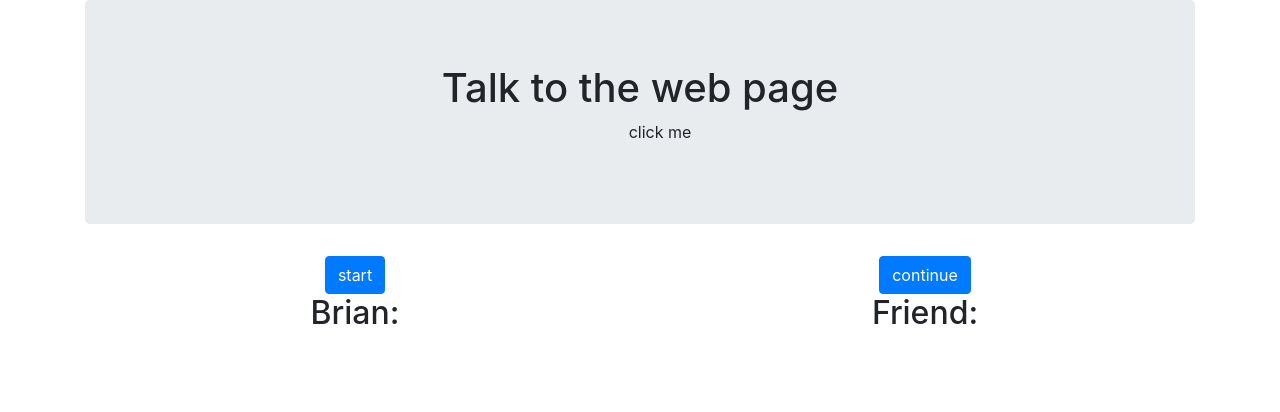
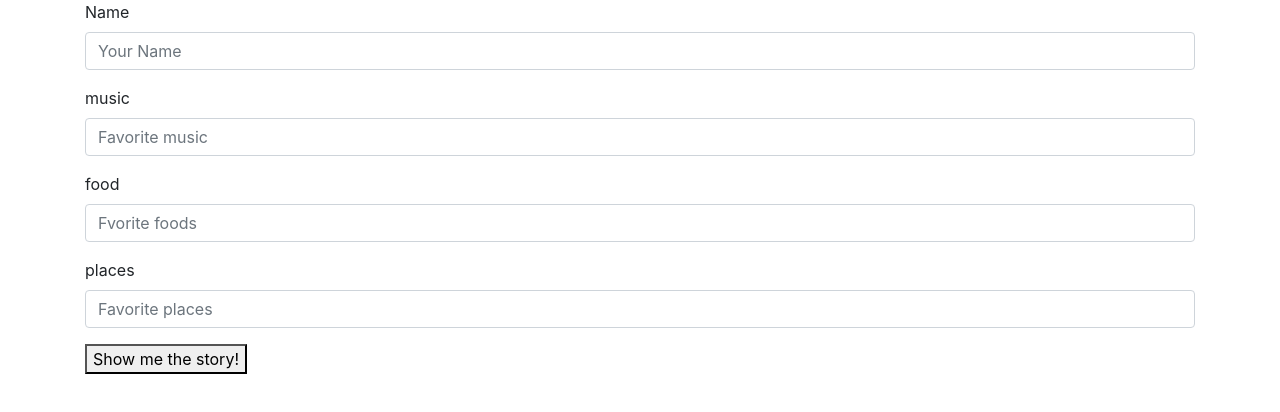
Before and after one commit to bpalowski/Wed--1, a plain HTML site: page index.html in a window 1280 px wide. Drawn offline with nearby package versions, Linux system fonts and the light colour scheme.

Commit message:
Added html,css,js

```diff
--- a/css/styles.css
+++ b/css/styles.css
@@ -1,7 +1,3 @@
-.jumbotron{
-  text-align: center;
+#list{
+  display: none;
 }
-
-#header:hover{
-  background-color: : green;
-}
--- a/index.html
+++ b/index.html
@@ -6,47 +6,45 @@
   <link rel="stylesheet" type="text/css" href="css/styles.css">
   <script src="js/jquery-3.3.1.js"></script>
   <script src="js/scripts.js"></script>
-  <meta charset="utf-8">
-  <title>project</title>
+  <title>Form</title>
 </head>
 
 <body>
   <div class="container">
-    <div class="jumbotron">
-    <h1>Talk to the web page</h1>
-    <ul id="header">click me</ul>
-  </div>
-</div>
-
-
-  <div class="container">
-    <div class="row">
-
-      <div class="col-md-6 text-center">
-
-    <button class="btn btn-primary" id="first_question">start</button>
-  </div>
-    <div class="col-md-6 text-center">
-    <button class="btn btn-primary" id="second_question">continue</button>
-  </div>
 
 
 
+        <form id="Info">
+        <div class="form-group">
+          <label for="animal">Name</label>
+          <input id="animal" type="text" class="form-control"  placeholder="Your Name">
+        </div>
+        <div class="form-group">
+          <label for="music">music</label>
+          <input id="music"type="text" class="form-control" placeholder="Favorite music">
+        </div>
+        <div class="form-group">
+          <label for="food">food</label>
+          <input id="food" type="text" class="form-control"  placeholder="Fvorite foods">
+        </div>
+        <div class="form-group">
+          <label for="places">places</label>
+          <input id="places" type="text" class="form-control"  placeholder="Favorite places">
+        </div>
+        <button type="submit" class=".btn-primary">Show me the story!</button>
 
-      <div class="col-md-6 text-center">
-        <h2>Brian:</h2>
-        <ul id="you">
+      </form>
+
+      <div id="list">
+        <h2> Your Info </h2>
+        <ul>
+          <li><span class="animal"></span></li>
+          <li><span class="music"></span></li>
+          <li><span class="food"></span></li>
+          <li><span class="places"></span></li>
         </ul>
-      </div>
-
-      <div class="col-md-6 text-center">
-
-        <h2>Friend:</h2>
-        <ul id="me">
-        </ul>
-
-    </div>
-    </row>
+</div>
 </div>
 </body>
 </html>
+<!DOCTYPE html>
--- a/js/scripts.js
+++ b/js/scripts.js
@@ -1,17 +1,19 @@
-/* it allows you to speak with somone */
-$(document).ready(function(){
-$("button#first_question").click(function(){
-$("ul#you").prepend("<li>hello</li>");
+    $(document).ready(function() {
+    $("form#Info").submit(function(event){
+    var animalInput = $("input#animal").val();
+    var musicInput = $("input#music").val();
+    var foodInput = $("input#food").val();
+    var placesInput = $("input#places").val();
+
+
+
+    $(".animal").text(animalInput);
+    $(".music").text(musicInput);
+    $(".food").text(foodInput);
+    $(".places").text(placesInput);
+
+
+    $("#list").show();
+    event.preventDefault();
+  });
 });
-
-$("button#second_question").click(function(){
-  $("ul#me").prepend("<li>how are your doing this fine day</li>");
-
-});
-});
-/* you ca change the back ground
-$("ul#header").click(function(){
-$  ('body').css('background-color', 'green');
-$  ('body').toggle('background-color', 'none');
-});
-*//
```
